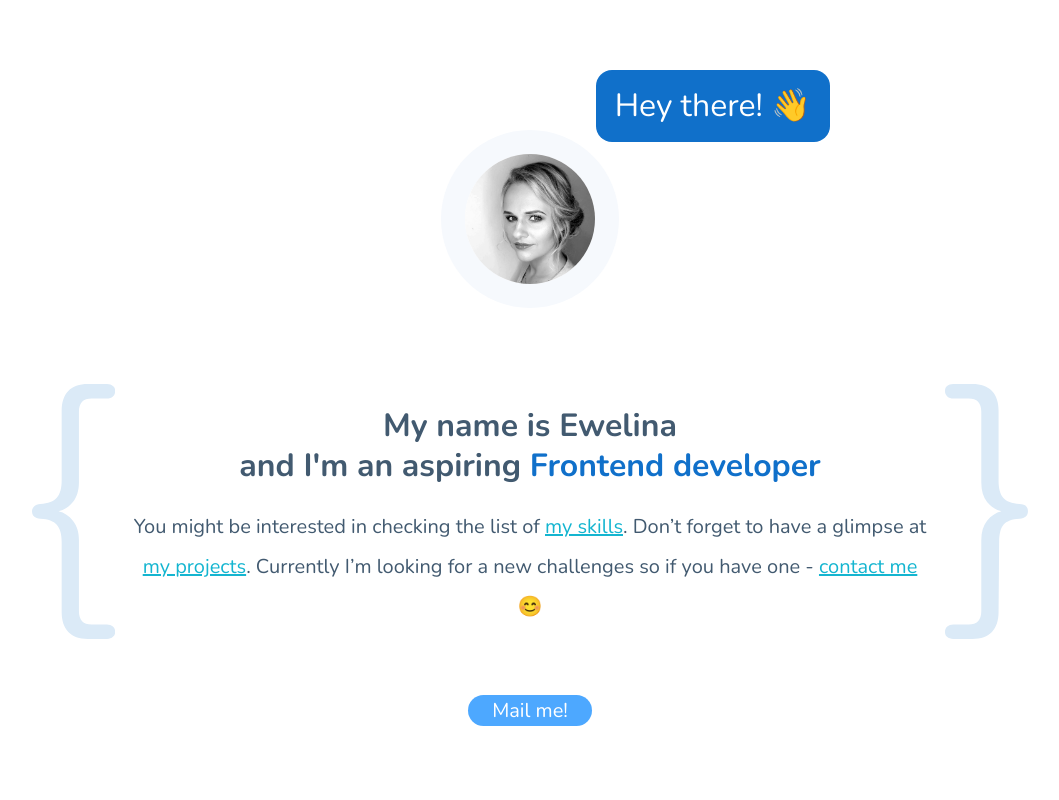
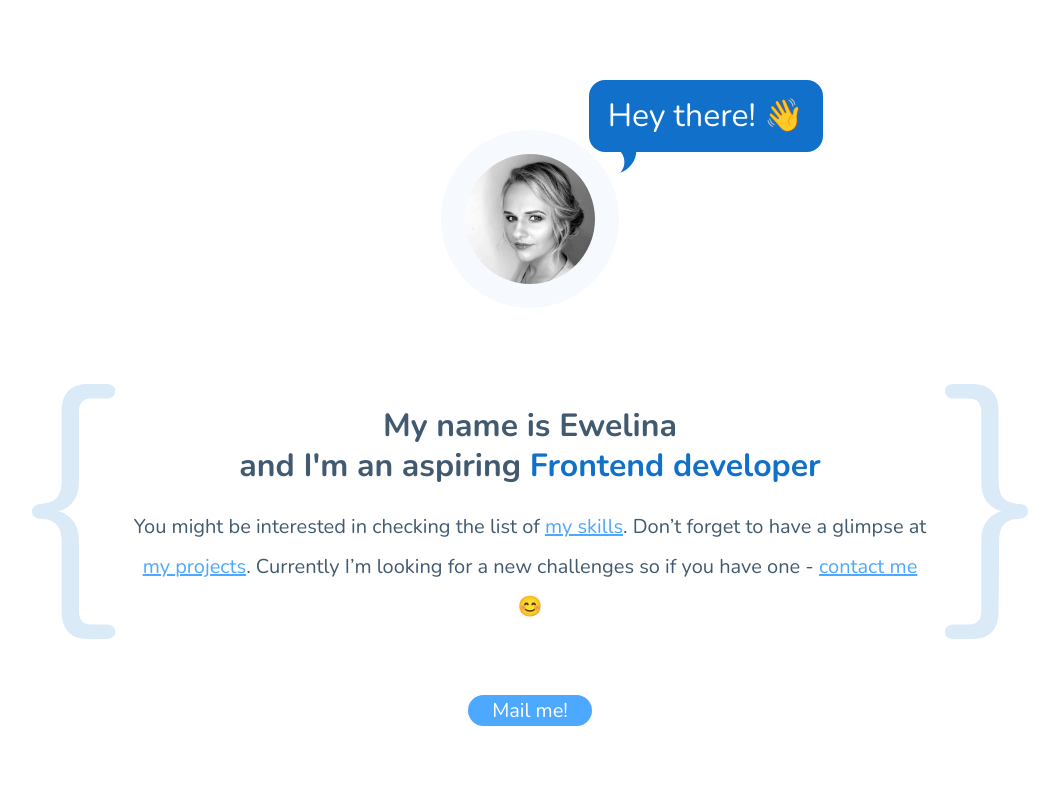
Before and after one commit to EveScolded/EveScolded.github.io, a website built with webpack: page src/pages/index.html in a window 1280 px wide. Shown: the top 800 px of the page, without its empty margins (110-1169 px from the left). Built offline with nearby package versions, Linux system fonts and the light colour scheme.

Commit message:
finished first section

```diff
--- a/src/scss/main.scss
+++ b/src/scss/main.scss
@@ -9,8 +9,7 @@
 @import url('https://fonts.googleapis.com/css2?family=Nunito:wght@300;600;700&family=Roboto+Mono&display=swap');
 
 :root {
-  --link-color: #14B5D0;
-  --mail-blue: #4DA8FF;
+  --linkMail-color: #4DA8FF;
   --background-blue: #1070CA;
 }
 
--- a/src/scss/modules/s_hero.scss
+++ b/src/scss/modules/s_hero.scss
@@ -16,7 +16,7 @@
 
         &__image-container {
             position:relative;
-            width: 620px;
+            width: 610px;
         }
 
         &__cloud {
@@ -28,15 +28,18 @@
             font-size: 32px;
             line-height: 40px;
             position: absolute;
-            top: 70px;
-            right: 10px;
+            top: 80px;
+            right: 12px;
 
             &:after {
                 background-image: url("../assets/img/Speech_cloud.svg");
                 display: block;
                 position: absolute;
-                top: 80px;
-                right: 30px;
+                content: "";
+                top: 70px;
+                right: 186px;
+                width: 18px;
+                height: 23px;
             }
         }
 
@@ -70,6 +73,7 @@
                 height: 255px;
                 content: "";
                 top: 0;
+
             }
 
             &:before {
@@ -115,12 +119,12 @@
     }
 
     &__link {
-        color: var(--link-color);
+        color: var(--linkMail-color);
 
     }
 
     &__mail {
-        background-color: var(--mail-blue);
+        background-color: var(--linkMail-color);
         padding: 4px 24px;
         border-radius: 64px;
         text-decoration: none;
```
